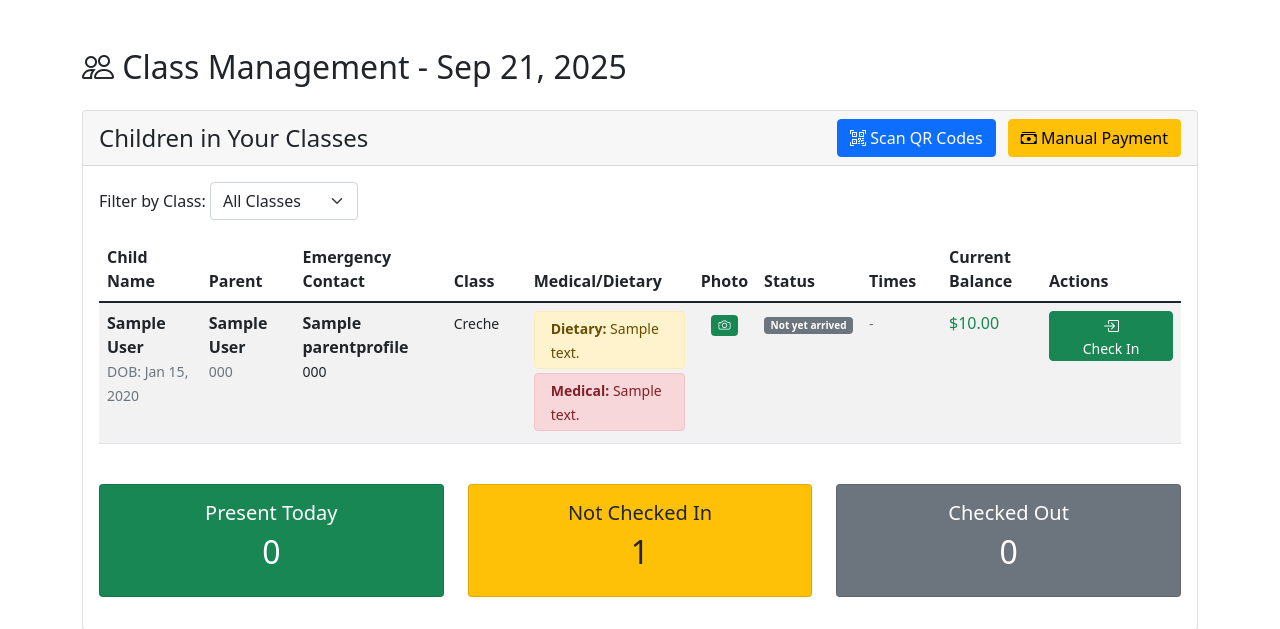
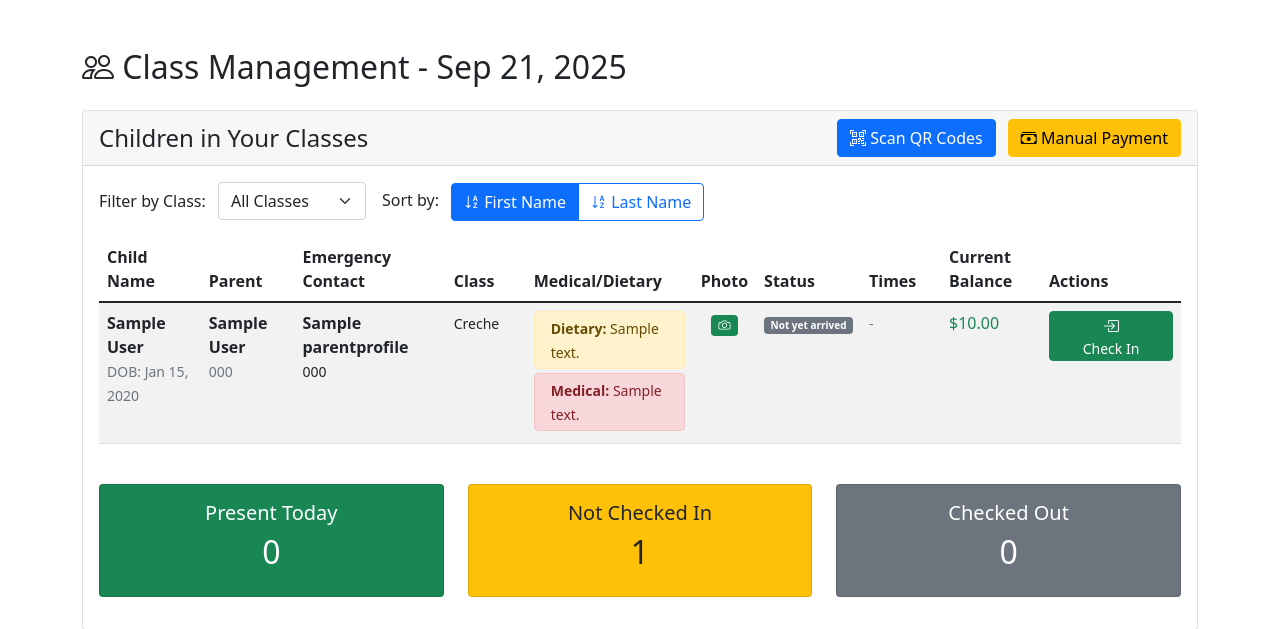
Before and after one commit to davidatkinsonphotography-max/summerfest_registration, a Django app: page /teacher_dashboard/ in a window 1280 px wide. Shown: the part 56-685 px from the top of the page. Run offline with Django 5.2, Linux system fonts and the light colour scheme; a user stored in the database is signed in; tables that the repository leaves empty hold one stand-in row (values such as "Sample post"); some libraries are stand-ins or nearby versions.

Commit message:
Add sorting functionality to teacher dashboard
- Added sort buttons to toggle between First Name and Last Name sorting
- Updated teacher_dashboard view to handle sort parameter
- Default sorting is by first name, then last name
- Sort buttons show active state for current selection
- Class filter now preserves sort parameter and vice versa
- Clean UI with sort buttons grouped next to class filter
- Maintains all existing functionality while adding sort flexibility

```diff
--- a/registration/views.py
+++ b/registration/views.py
@@ -334,8 +334,9 @@ def attendance_scan(request):
 @user_passes_test(is_staff_or_teacher)
 def teacher_dashboard(request):
     """Teacher dashboard for class management"""
-    # Get class filter from query parameter
+    # Get class filter and sort parameter from query parameters
     selected_class = request.GET.get('class', '')
+    sort_by = request.GET.get('sort', 'first_name')  # Default to first name
 
     # Get teacher's assigned classes or show all if staff
     if request.user.is_staff:
@@ -358,6 +359,12 @@ def teacher_dashboard(request):
     # Apply class filter if specified
     if selected_class and selected_class in ['creche', 'tackers', 'minis', 'nitro', '56ers']:
         children = children.filter(child_class=selected_class)
+
+    # Apply sorting
+    if sort_by == 'last_name':
+        children = children.order_by('last_name', 'first_name')
+    else:  # default to first_name
+        children = children.order_by('first_name', 'last_name')
 
     # Get today's attendance
     today = timezone.now().date()
@@ -387,7 +394,8 @@ def teacher_dashboard(request):
         'children_data': children_data,
         'today': today,
         'selected_class': selected_class,
-        'teacher_classes': teacher_classes
+        'teacher_classes': teacher_classes,
+        'sort_by': sort_by
     })
 
 
--- a/templates/registration/teacher_dashboard.html
+++ b/templates/registration/teacher_dashboard.html
@@ -29,9 +29,10 @@
                 </div>
                 <div class="card-body">
                     {% if children_data %}
-                        <!-- Filter by class -->
-                        <div class="mb-3">
-                            <label for="classFilter" class="form-label">Filter by Class:</label>
+                        <!-- Filter and Sort Controls -->
+                        <div class="mb-3 d-flex flex-wrap gap-3 align-items-center">
+                            <div>
+                                <label for="classFilter" class="form-label me-2">Filter by Class:</label>
                                 <select id="classFilter" class="form-select" style="width: auto; display: inline-block;">
                                     <option value="" {% if not selected_class %}selected{% endif %}>All Classes</option>
                                     <option value="creche" {% if selected_class == 'creche' %}selected{% endif %}>Creche</option>
@@ -40,6 +41,23 @@
                                     <option value="nitro" {% if selected_class == 'nitro' %}selected{% endif %}>Nitro</option>
                                     <option value="56ers" {% if selected_class == '56ers' %}selected{% endif %}>56ers</option>
                                 </select>
+                            </div>
+
+                            <div>
+                                <label class="form-label me-2">Sort by:</label>
+                                <div class="btn-group" role="group" aria-label="Sort options">
+                                    <button type="button"
+                                            class="btn btn-outline-primary{% if sort_by == 'first_name' %} active{% endif %}"
+                                            onclick="changeSorting('first_name')">
+                                        <i class="bi bi-sort-alpha-down"></i> First Name
+                                    </button>
+                                    <button type="button"
+                                            class="btn btn-outline-primary{% if sort_by == 'last_name' %} active{% endif %}"
+                                            onclick="changeSorting('last_name')">
+                                        <i class="bi bi-sort-alpha-down"></i> Last Name
+                                    </button>
+                                </div>
+                            </div>
                         </div>
 
                         <div class="table-responsive">
@@ -224,12 +242,17 @@ document.addEventListener('DOMContentLoaded', function() {
         classFilter.addEventListener('change', function() {
             const selectedClass = this.value;
 
-            // Redirect to the same page with class filter parameter
+            // Redirect to the same page with class filter parameter, preserving sort
             const url = new URL(window.location);
             if (selectedClass) {
                 url.searchParams.set('class', selectedClass);
             } else {
                 url.searchParams.delete('class');
+            }
+            // Preserve current sort parameter
+            const currentSort = url.searchParams.get('sort');
+            if (currentSort) {
+                url.searchParams.set('sort', currentSort);
             }
             window.location.href = url.toString();
         });
@@ -337,5 +360,19 @@ function getCurrentFilter() {
     const urlParams = new URLSearchParams(window.location.search);
     return urlParams.get('class') || '';
 }
+
+// Function to change sorting
+function changeSorting(sortBy) {
+    const url = new URL(window.location);
+    url.searchParams.set('sort', sortBy);
+
+    // Preserve current class filter
+    const currentClass = url.searchParams.get('class');
+    if (currentClass) {
+        url.searchParams.set('class', currentClass);
+    }
+
+    window.location.href = url.toString();
+}
 </script>
 {% endblock %}
```
Lines whose indentation alone changed are shown as unchanged.
